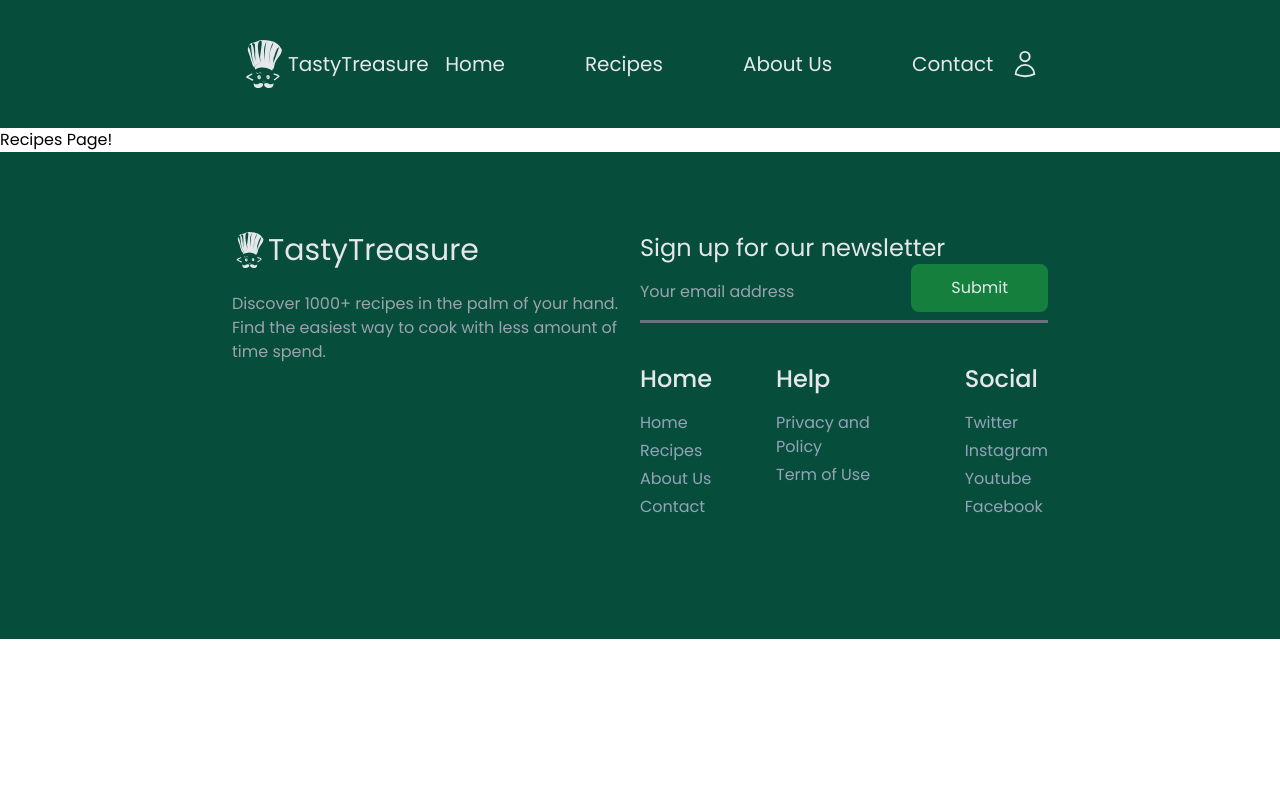
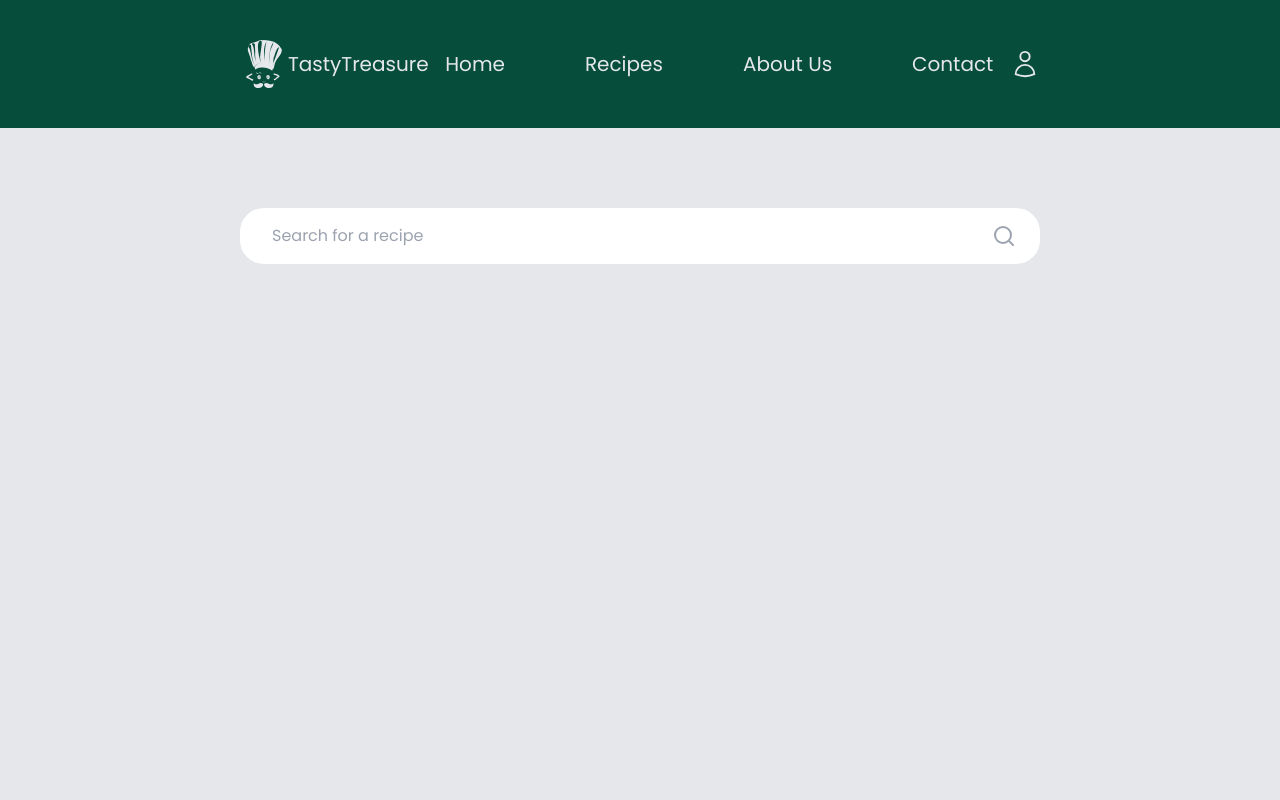
Before and after one commit to Dvin12/tasty-treasure, a React (Vite) app: page /recipes in a window 1280 px wide. Shown: the top 800 px of the page. Built offline with nearby package versions, Linux system fonts and the light colour scheme.

Commit message:
started working on the recipe page and search component

```diff
--- a/src/components/ReviewCard.jsx
+++ b/src/components/ReviewCard.jsx
@@ -3,7 +3,7 @@ import ReviewScore from "./ReviewScore";
 function ReviewCard({ reviewItem }) {
   console.log(reviewItem);
   return (
-    <article className="bg-white p-14 rounded-3xl w-full h-full">
+    <article className="bg-white p-14 rounded-3xl w-full h-full drop-shadow">
       <section className="flex flex-col">
         <div className="flex items-center">
           <img
--- /dev/null
+++ b/src/components/Search.jsx
@@ -0,0 +1,19 @@
+import { FiSearch } from "react-icons/fi";
+function Search() {
+  return (
+    <div className="flex items-center justify-center py-20 ">
+      <div className="relative flex items-center justify-center">
+        <input
+          type="text"
+          placeholder="Search for a recipe"
+          className="py-4 px-8 w-[800px] rounded-3xl outline-none"
+        />
+        <div className="absolute  right-6 text-2xl text-gray-400 ">
+          <FiSearch></FiSearch>
+        </div>
+      </div>
+    </div>
+  );
+}
+
+export default Search;
--- a/src/pages/Recipes.jsx
+++ b/src/pages/Recipes.jsx
@@ -1,5 +1,11 @@
+import Search from "../components/Search";
+
 function Recipes() {
-  return <div>Recipes Page!</div>;
+  return (
+    <section className="bg-gray-200 h-screen">
+      <Search></Search>
+    </section>
+  );
 }
 
 export default Recipes;
```
